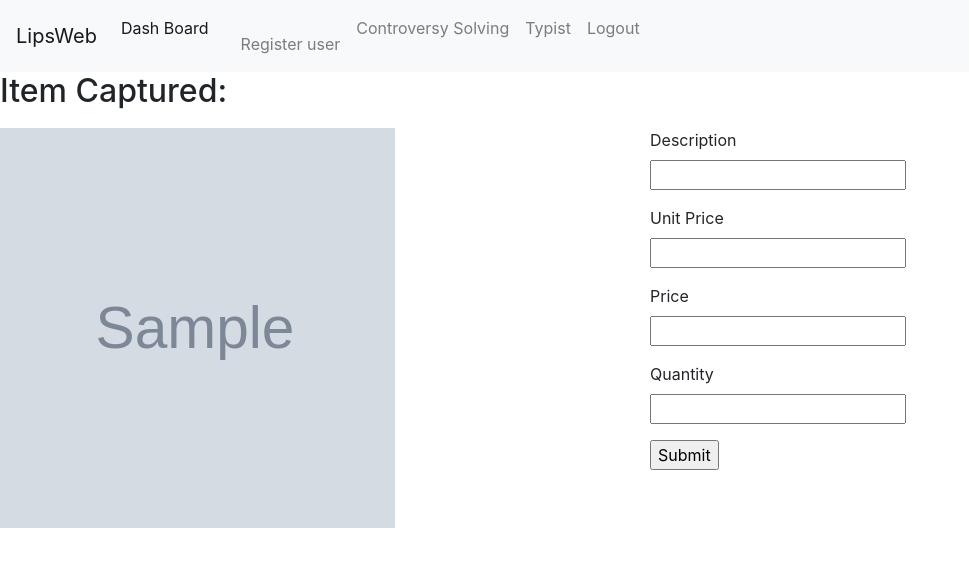
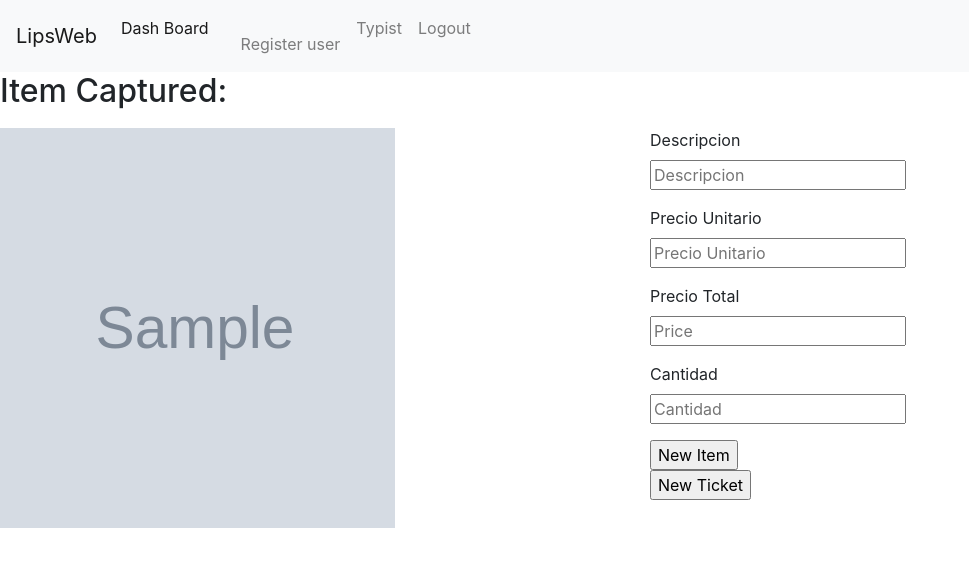
Before and after one commit to lips-mexico/ticket-capture, a Django app: page /tc/item_capture in a window 1280 px wide. Shown: the top 567 px of the page, without its empty margins (0-969 px from the left). Run offline with Django 3.2, Linux system fonts and the light colour scheme; a user stored in the database is signed in; tables that the repository leaves empty hold one stand-in row (values such as "Sample post"); grey boxes marked "Sample" are stand-in pictures; some libraries are stand-ins or nearby versions.

Commit message:
Modify BD

```diff
--- a/ticket_capture/tc/forms.py
+++ b/ticket_capture/tc/forms.py
@@ -54,6 +54,8 @@ class ItemForm(forms.ModelForm):
     class Meta:
         model = Item
         fields = [
+          'capture',
+          'tag',
           'unit_price',
           'price',
           'quantity',
@@ -75,3 +77,10 @@ class StoreForm(forms.ModelForm):
         model = Store
         fields = ['alias']
         labels = {'alias': 'Store'}
+
+class ControversySolving(forms.Form):
+  """docstring for ControversySolving"""
+
+  def __init__(self, arg):
+    super(ControversySolving, self).__init__()
+    self.arg = arg
--- a/ticket_capture/tc/models.py
+++ b/ticket_capture/tc/models.py
@@ -13,22 +13,26 @@ class User(AbstractUser):
     def __str__(self):
         return self.username
 
+    def __int__(self):
+        return self.id
+
 class Ticket(models.Model):
     consumer_id = models.IntegerField(default = 0)
     photo_url = models.CharField(max_length = 200)
     confirmed = models.BooleanField(blank = True, null = True)
     valid = models.BooleanField(blank = True, null = True)
+    times_assigned = models.IntegerField(default = 0)
     created_at = models.DateTimeField(editable = False)
     updated_at = models.DateTimeField()
 
-    def __str__(self):
-        return self.photo_url
+    def __int__(self):
+        return self.id
 
     def save(self, *args, **kwargs):
         ''' On save, update timestamps '''
-        if not self.consumer_id:
+        if not self.id:
             self.created_at = timezone.now()
-            self.updated_at = timezone.now()
+        self.updated_at = timezone.now()
         return super(Ticket, self).save(*args, **kwargs)
 
 class Store(models.Model):
@@ -86,7 +90,7 @@ class Brand(models.Model):
 class Category(models.Model):
     description = models.CharField(max_length = 200)
     code = models.IntegerField(default = 0)
-    parent = models.ForeignKey('self', on_delete = models.CASCADE)
+    parent = models.ForeignKey('self', on_delete=models.CASCADE,blank = True, null = True)
     created_at = models.DateTimeField(editable = False)
     updated_at = models.DateTimeField()
 
--- a/ticket_capture/tc/templates/base.html
+++ b/ticket_capture/tc/templates/base.html
@@ -6,6 +6,7 @@
     <script src="https://ajax.googleapis.com/ajax/libs/jquery/3.3.1/jquery.min.js"></script>
     <script src="http://malsup.github.com/jquery.form.js"></script>
     <script type="text/javascript" src="http://code.jquery.com/jquery-1.6.4.min.js"></script>
+    <script src="https://ajax.googleapis.com/ajax/libs/jquery/3.3.1/jquery.min.js"></script>
     <link rel="icon" href="../../static/img/lips.ico">
     <title>LipsWeb</title>
   </head>
@@ -24,10 +25,7 @@
               </li>
                 {% if user.is_supervisor %}
                 <li class="nav-item">
-                  <a class="nav-link" href="{% url 'signup' %}" >Register user</a>
-                </li>
-                <li class="nav-item">
-                  <a class="nav-link" href="{% url '' %}" >Controversy Solving</a>
+                  <a class="nav-link" href="{% url 'signup' %}">Register user</a>
                 </li>
                 {% endif %}
                 <li class="nav-item">
--- a/ticket_capture/tc/templates/items.html
+++ b/ticket_capture/tc/templates/items.html
@@ -7,32 +7,52 @@
     		<picture>
 	    		<source srcset="" type="image/svg+xml">
 					{% if capture %}
-						<img src="{{ capture.ticket.photo_url }}" height="400" width="400">
+						<img src="{{ capture.photo_url }}" height="400" width="400">
 					{% else %}
 						<h1>No hay registros de solicitudes</h1>
 					{% endif %}
 			</picture>
 		</div>
-		<form action="" method="POST">{% csrf_token %}
+		<form 	id = "itemForm" action="" method="POST">{% csrf_token %}
   		<div class="column">
   			<div class="form-group">
-				<label>{{form2.description.label}}</label>{{form2.description}}
+				<label>Descripcion</label>
+				<input id="description" type="text" name="description" placeholder="Descripcion">
 			</div>
   			<div class="form-group">
-				<label>{{form.unit_price.label}}</label>{{form.unit_price}}
+				<label>Precio Unitario</label>
+				<input id="unit_price" type="text" name="unit_price" placeholder="Precio Unitario">
 			</div>
 			<div class="form-group">
-				<label>{{form.price.label}}</label>{{form.price}}
+				<label>Precio Total</label>
+				<input id="price" type="text" name="price" placeholder="Price">
 			</div>
 			<div class="form-group">
-				<label>{{form.quantity.label}}</label>{{form.quantity}}
+				<label>Cantidad</label>
+				<input id="quantity" type="text" name="text" placeholder="Cantidad">
 			</div>
 
-  			<input type="submit" value="Submit">
+  			<input type="submit" value="New Item" onclick="assingdata()" name ="__newItem">
+  			<input type="submit" value="New Ticket" onclick = "assingdata()" name="__newTicket">
   		</div>
 	</div>
 </form>
+<script type="text/javascript">
+	function assingdata(){
+		var description = document.getElementById('description').value;
+		var unit_price = document.getElementById('unit_price').value;
+		var price = document.getElementById('price').value;
+		var quantity = document.getElementById('quantity').value;
 
+		{{form2.description}} = description;
+		{{form.unit_price}} = unit_price;
+		{{form.price}} = price;
+		{{form.quantity}} = quantity;
+	}
+	function mayus(e) {
+    e.value = e.value.toUpperCase();
+}
+</script>
 <style>
 * {
   box-sizing: border-box;
--- a/ticket_capture/tc/templates/ticket_list.html
+++ b/ticket_capture/tc/templates/ticket_list.html
@@ -32,4 +32,4 @@
 			<h1>No hay registros de solicitudes</h1>
 			{% endif %}
 		</tbody>
-		{% endblock %}
+{% endblock %}
--- a/ticket_capture/tc/urls.py
+++ b/ticket_capture/tc/urls.py
@@ -1,9 +1,9 @@
 from django.urls import path
 from . import views
-
 urlpatterns = [
 	path('signup/', views.SignUp.as_view(), name='signup'),
 	path('ticket_capture', views.TicketCaptureData.as_view(), name='ticket_capture'),
 	path('item_capture', views.ItemCapture.as_view(), name='item_capture'),
 	path('ticket_list', views.TicketListView.as_view(), name='ticket_list'),
+	#path('controversy', views.ControversySolving.as_view(), name='controversy'),
 ]
--- a/ticket_capture/tc/views.py
+++ b/ticket_capture/tc/views.py
@@ -36,9 +36,25 @@ class TicketCaptureData(CreateView):
 	second_form_class = StoreForm
 	success_url = reverse_lazy('item_capture')
 
+
 	def get_context_data(self, **kwargs):
+		#pdb.set_trace()
 		context = super(TicketCaptureData, self).get_context_data(**kwargs)
-		context['ticket'] = Ticket.objects.filter(confirmed = None).exclude(capture__captured_by = self.request.user.id)[0]
+		t = Ticket.objects.filter(times_assigned = self.request.user.id).exclude(capture__captured_by = self.request.user.id)
+		if t.exists():
+			context['ticket'] = Ticket.objects.filter(times_assigned = self.request.user.id)[0]
+		else:
+			try:
+				context['ticket'] = Ticket.objects.filter(valid = None).filter(times_assigned__lte = 1).exclude(capture__captured_by = self.request.user.id)[0]
+				id_filter = context['ticket'].id
+				t = Ticket.objects.filter(id = id_filter)[0]
+				t.times_assigned = self.request.user.id
+				t.valid = True
+				t.save()
+
+			except IndexError as e:
+				context['ticket'] = []
+
 		if 'form' not in context:
 			context['form'] = self.form_class(self.request.GET)
 		if 'form2' not in context:
@@ -69,12 +85,13 @@ class TicketCaptureData(CreateView):
 			ticket = obj.id
 			cont = Capture.objects.filter(ticket = ticket)
 			if cont:
-				obj_ticket = Ticket.objects.filter(id = ticket).update(confirmed = True)
+				obj_ticket = Ticket.objects.filter(id = ticket)
 				date = form.data['ticket_date']
 				time = form.data['ticket_time']
 				request_copy.update({'ticket_time':date+" "+time})
 				request_copy.update({'captured_by': user})
 				request_copy.update({'ticket': ticket})
+				request_copy.update({'valid': 'True'})
 				form_copy = TicketCapture(request_copy)
 				capture = form_copy.save()
 				obj_id = capture.id
@@ -84,6 +101,7 @@ class TicketCaptureData(CreateView):
 				request_copy.update({'ticket_time':date+" "+time})
 				request_copy.update({'captured_by': user})
 				request_copy.update({'ticket': ticket})
+				request_copy.update({'valid': 'True'})
 				form_copy = TicketCapture(request_copy)
 				capture = form_copy.save()
 				obj_id = capture.id
@@ -118,8 +136,11 @@ class ItemCapture(CreateView):
 	success_url = reverse_lazy('ticket_capture')
 
 	def get_context_data(self, **kwargs):
+		#pdb.set_trace()
 		context = super(ItemCapture, self).get_context_data(**kwargs)
-		context['capture'] = Capture.objects.filter(captured_by__id =self.request.user.id).last()
+		capture = Capture.objects.filter(captured_by__id =self.request.user.id).last()
+		context['capture'] = Ticket.objects.filter(id = capture.ticket.id)[0]
+		print(context['capture'].photo_url)
 		if 'form' not in context:
 			context['form'] = self.form_class(self.request.GET)
 		if 'form2' not in context:
@@ -134,27 +155,103 @@ class ItemCapture(CreateView):
 		desc = form2.data['description']
 		request_copy = request.POST.copy()
 		if desc != '':
-			tag = form2.save()
-			tag_id = tag.id
+			tag = Tag.objects.filter(description = desc)
+			if tag:
+				tag = Tag.objects.filter(description = desc)[0]
+				tag_id = tag.id
+			else:
+				tag = form2.save()
+				tag_id = tag.id
 			capture = Capture.objects.filter(captured_by__id =self.request.user.id).last()
 			ticket = capture.id
 			request_copy.update({'capture': ticket})
 			request_copy.update({'tag': tag_id})
 			form_copy = ItemForm(request_copy)
 			form_copy.save()
-			return self.render_to_response(self.get_context_data(form=form))
+			#pdb.set_trace()
+
+			if request.POST:
+				if '__newItem' in request.POST:
+					return HttpResponseRedirect('')
+				elif '__newTicket' in request.POST:
+					return HttpResponseRedirect(self.get_success_url())
+
 		else:
+			#pdb.set_trace() #debug
+			capture = Capture.objects.filter(captured_by__id =self.request.user.id).last()
+			tic = capture.ticket.id
+			captures = Capture.objects.filter(ticket = tic)
+			counter = len(captures)
+			if counter == 2:
+				a, b=[],[]
+				a.append(captures[0])
+				b.append(captures[1])
+				for ia in a:
+					for ib in b:
+						if ia.ticket_date != ib.ticket_date:
+							break
+						if ia.ticket_time != ib.ticket_time:
+							break
+						if ia.branch_postal_code != ib.branch_postal_code:
+							break
+						if ia.store.alias != ib.store.alias:
+							break
+						if ia.country != ib.country:
+							break
+						if ia.total_amount != ib.total_amount:
+							break
+						else:
+							capture = 1
+
+				for index,item in enumerate(ia.item_set.all()):
+					if item.tag != ib.item_set.all()[index].tag:
+						break
+					if item.unit_price != ib.item_set.all()[index].unit_price:
+						break
+					if item.price != ib.item_set.all()[index].price:
+						break
+					if item.quantity != ib.item_set.all()[index].quantity:
+						break
+					else:
+						item = 1
+
+				if capture == 1 and item == 1:
+					ticket = Ticket.objects.filter(id = tic)[0]
+					ticket.valid = True
+					ticket.confirmed = True
+					ticket.times_assigned = 2
+					ticket.save()
+
+					capture = Capture.objects.filter(ticket = tic)
+					cap1,cap2 = [],[]
+					cap1.append(capture[0])
+					cap2.append(capture[1])
+					for data1 in cap1:
+						for data2 in cap2:
+							data1.evaluated = True
+							data1.evaluated_by = data2.captured_by
+							data2.evaluated = True
+							data2.evaluated_by = data1.captured_by
+							data1.save()
+							data2.save()
+
+			else:
+				context = Ticket.objects.filter(id = tic)[0]
+				context.valid = None
+				context.times_assigned = 1
+				context.save()
+
 
 			return HttpResponseRedirect(self.get_success_url())
 
 
-@method_decorator([login_required(login_url=URL_LOGIN)], name='dispatch')
-class ControversySolving(ListView):
-	template_name = 'controversy.html'
-	queryset = Ticket.objects.filter(confirmed = True, valid = None).first()
-	context_object_name = 'ticket'
-
-
+#@method_decorator([login_required(login_url=URL_LOGIN), supervisor_required], name='dispatch')
+#class ControversySolving(ListView):
+#	pdb.set_trace()
+#	template_name = 'controversy.html'
+#	queryset = Ticket.objects.filter(confirmed = True, valid = None)[0]
+#	print (queryset.id)
+#	context_object_name = 'ticket'
 
 @method_decorator([login_required(login_url=URL_LOGIN)], name='dispatch')
 class TicketListView(ListView):
```
Also changed, not shown: ticket_capture/tc/templates/controversy.html (+23 -0 lines), ticket_capture/tc/templates/ticket_capture.html (+39 -9 lines), ticket_capture/ticket_capture/settings.py (+8 -3 lines), ticket_capture/tc/migrations/0001_initial.py.
